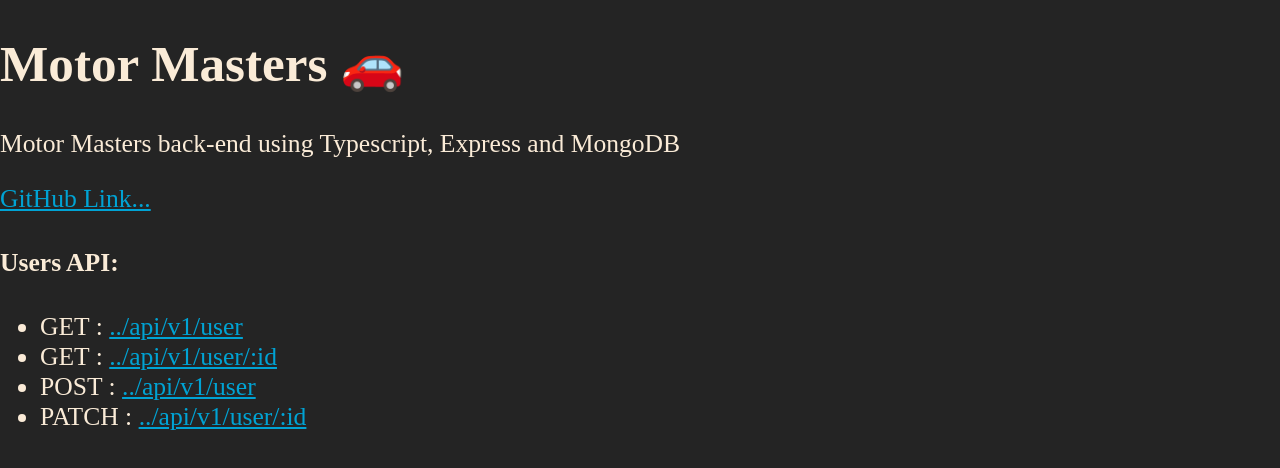
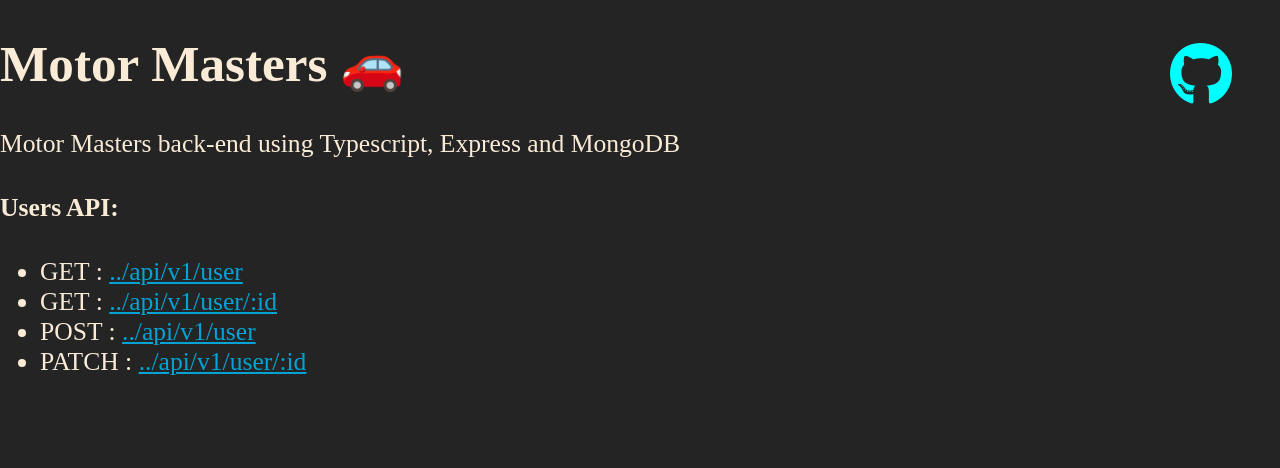
Before and after one commit to aHasnat1997/motor_masters_server, a website: page view/index.html in a window 1280 px wide. Drawn offline with Linux system fonts and the light colour scheme.

Commit message:
FIX: index.html

```diff
--- a/view/index.html
+++ b/view/index.html
@@ -5,6 +5,7 @@
     <meta charset="UTF-8">
     <meta name="viewport" content="width=device-width, initial-scale=1.0">
     <title>🚗___Motor Masters___🚗</title>
+    <link rel="stylesheet" href="https://cdnjs.cloudflare.com/ajax/libs/font-awesome/6.4.2/css/all.min.css" />
     <style>
         body {
             max-width: 1400px;
@@ -17,13 +18,29 @@
         a {
             color: #00a3d4
         }
+
+        .github-icon {
+            position: fixed;
+            top: 2.5rem;
+            right: 3rem;
+            font-size: 4rem;
+            color: aqua;
+            transition: all .5s;
+
+            &:hover {
+                text-shadow: 0px 0px 15px #ff0000;
+            }
+        }
     </style>
 </head>
 
 <body>
+    <a href="https://github.com/aHasnat1997/motor_masters_server" target="_blank" class="github-icon">
+        <i class="fa-brands fa-github"></i>
+    </a>
+
     <h1>Motor Masters 🚗</h1>
     <p>Motor Masters back-end using Typescript, Express and MongoDB</p>
-    <a href="https://github.com/aHasnat1997/motor_masters_server" target="_blank">GitHub Link...</a>
     <div>
         <h4>Users API:</h4>
         <ul>
```
